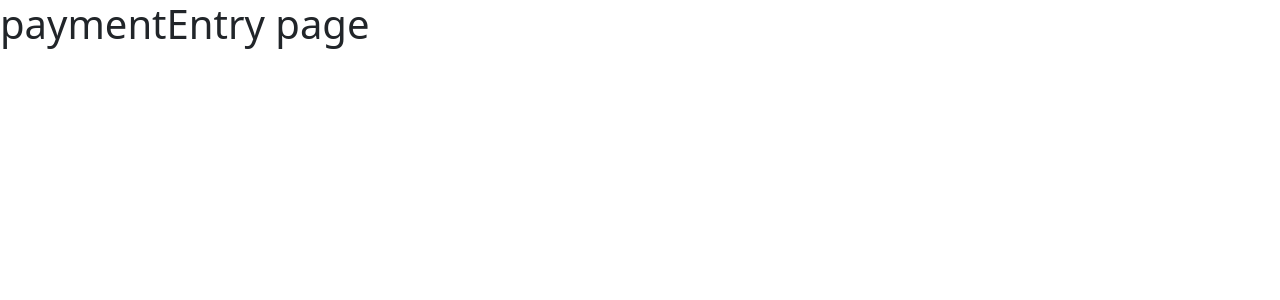
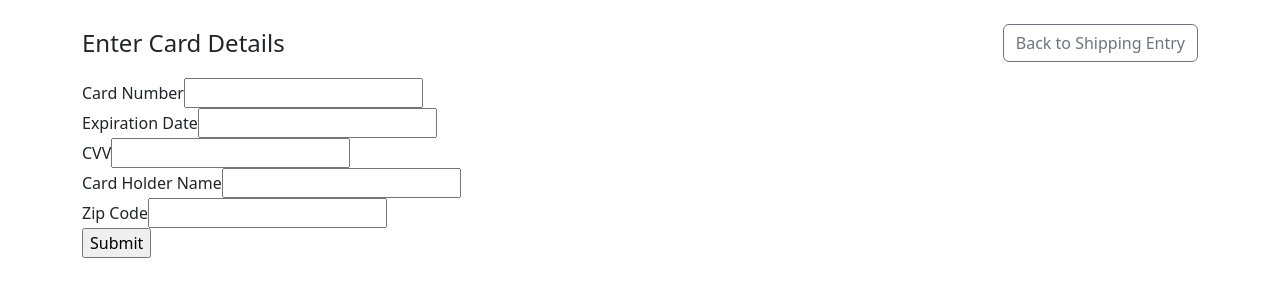
Before and after one commit to amon31337/exotic_pet_co, a React (Create React App) app in the folder exotic_pet_co/: page /purchase/paymentEntry in a window 1280 px wide. Shown: the top 300 px of the page. Built offline with nearby package versions, Linux system fonts and the light colour scheme.

Commit message:
Implemented payment entry page

```diff
--- a/exotic_pet_co/package.json
+++ b/exotic_pet_co/package.json
@@ -11,7 +11,7 @@
     "react": "^19.2.0",
     "react-dom": "^19.2.0",
     "react-router": "^7.9.4",
-    "react-router-dom": "^7.9.4",
+    "react-router-dom": "^6.30.1",
     "react-scripts": "5.0.1",
     "web-vitals": "^2.1.4"
   },
--- a/exotic_pet_co/src/components/confirmation.js
+++ b/exotic_pet_co/src/components/confirmation.js
@@ -1,6 +1,6 @@
 import React from 'react';
 
-const confirmation = () => {
+const Confirmation = () => {
     let title = 'confirmation page';
 
     return (
@@ -13,4 +13,4 @@ const confirmation = () => {
     );
 };
 
-export default confirmation;
+export default Confirmation;
--- a/exotic_pet_co/src/components/paymentEntry.js
+++ b/exotic_pet_co/src/components/paymentEntry.js
@@ -1,16 +1,78 @@
-import React from 'react';
+import {React, useState, useContext } from 'react';
+import { Link, useNavigate } from "react-router-dom";
+import { PaymentContext } from '../context/PaymentContext';
 
-const paymentEntry = () => {
-    let title = 'paymentEntry page';
+
+function PaymentEntry() {
+    const navigate = useNavigate();
+    const { setPaymentData } = useContext(PaymentContext);
+    const [number, setNumber] = useState('');
+    const [expDate, setExpDate] = useState('');
+    const [cvv, setCVV] = useState('');
+    const [name, setName] = useState('');
+    const [zip, setZip] = useState('');
+
+
+    function handleSubmit(e) {
+        e.preventDefault();
+        //alert(number + ' ' + expDate + ' ' + cvv + ' ' + name + ' ' + zip);
+        let newInfo = {
+            cardNumber: number,
+            expirationDate: expDate,
+            cvvCode: cvv,
+            cardHolderName: name,
+            zipCode: zip
+        }
+
+        setPaymentData(newInfo);
+        navigate('/purchase/viewOrder');
+    };
 
     return (
-        <div>
-            <h1>
-                {title}
-            </h1>
+        <div className="min-vh-100" style={{ background: "var(--bg)", color: "var(--text)" }}>
+            <div className="container py-4">
+                <div className="d-flex align-items-center justify-content-between mb-3">
+                <h1 className="h4 m-0">Enter Card Details</h1>
+                    <div className="d-flex gap-2">
+                        <Link className="btn btn-outline-secondary" to="/purchase/shippingEntry">Back to Shipping Entry</Link>
+                    </div>
+                </div>
+                <div>
+                    <form onSubmit={handleSubmit}>
+                        <div>
+                            <label>Card Number
+                                <input type='text' value={number} onChange={(e) => setNumber(e.target.value)} />
+                            </label>
+                        </div>
+                        <div>
+                            <label>Expiration Date
+                                <input type='text' value={expDate} onChange={(e) => setExpDate(e.target.value)} />
+                            </label>
+                        </div>
+                        <div>
+                            <lable>CVV
+                                <input type='text' value={cvv} onChange={(e) => setCVV(e.target.value)} />
+                            </lable>
+                        </div>
+                        <div>
+                            <label>Card Holder Name
+                                <input type="text" value={name} onChange={(e) => setName(e.target.value)} />
+                            </label>
+                        </div>
+                        <div>
+                            <lable>Zip Code
+                                <input type='text' value={zip} onChange={(e) => setZip(e.target.value)} />
+                            </lable>
+                        </div>
+                        <div>
+                            <input type='submit' />
+                        </div>
+                    </form>
+                </div>
+            </div>
         </div>
 
     );
 };
 
-export default paymentEntry;
+export default PaymentEntry;
--- a/exotic_pet_co/src/components/shippingEntry.js
+++ b/exotic_pet_co/src/components/shippingEntry.js
@@ -1,6 +1,6 @@
 import React from 'react';
 
-const shippingEntry = () => {
+const ShippingEntry = () => {
     let title = 'shippingEntry page';
 
     return (
@@ -13,4 +13,4 @@ const shippingEntry = () => {
     );
 };
 
-export default shippingEntry;
+export default ShippingEntry;
--- /dev/null
+++ b/exotic_pet_co/src/context/PaymentContext.js
@@ -0,0 +1,21 @@
+import React, { createContext, useState } from "react";
+
+const defaultInfo = {
+    cardNumber: '',
+    expirationDate: '',
+    cvvCode: '',
+    cardHolderName: '',
+    zipCode: ''
+}
+
+export const PaymentContext = createContext();
+
+export const PaymentProvider = ({ children }) => {
+  const [paymentData, setPaymentData] = useState(defaultInfo);
+
+  return (
+    <PaymentContext.Provider value={{ paymentData, setPaymentData }}>
+      {children}
+    </PaymentContext.Provider>
+  );
+};
--- a/exotic_pet_co/src/index.js
+++ b/exotic_pet_co/src/index.js
@@ -10,14 +10,17 @@ import PaymentEntry from './components/paymentEntry';
 import ShippingEntry from './components/shippingEntry';
 import ViewOrder from './components/viewOrder';
 import { CartProvider } from "./context/CartContext";
+import { PaymentProvider } from './context/PaymentContext';
+import { ThemeProvider } from "./context/ThemeContext";
 
-import { ThemeProvider } from "./context/ThemeContext";
+
 
 const root = ReactDOM.createRoot(document.getElementById('root'));
 root.render(
   <React.StrictMode>
     <ThemeProvider>
       <CartProvider>
+        <PaymentProvider>
           <BrowserRouter>
             <Routes>
               <Route path="/" element={<Navigate replace to="/purchase" />} />
@@ -28,6 +31,7 @@ root.render(
               <Route path="/purchase/confirmation" element={<Confirmation />} />
             </Routes>
           </BrowserRouter>
+        </PaymentProvider>
       </CartProvider>
     </ThemeProvider>
 
```
Also changed, not shown: 1 other file (tests, documents, lock files or other folders). Lines whose indentation alone changed are shown as unchanged.
